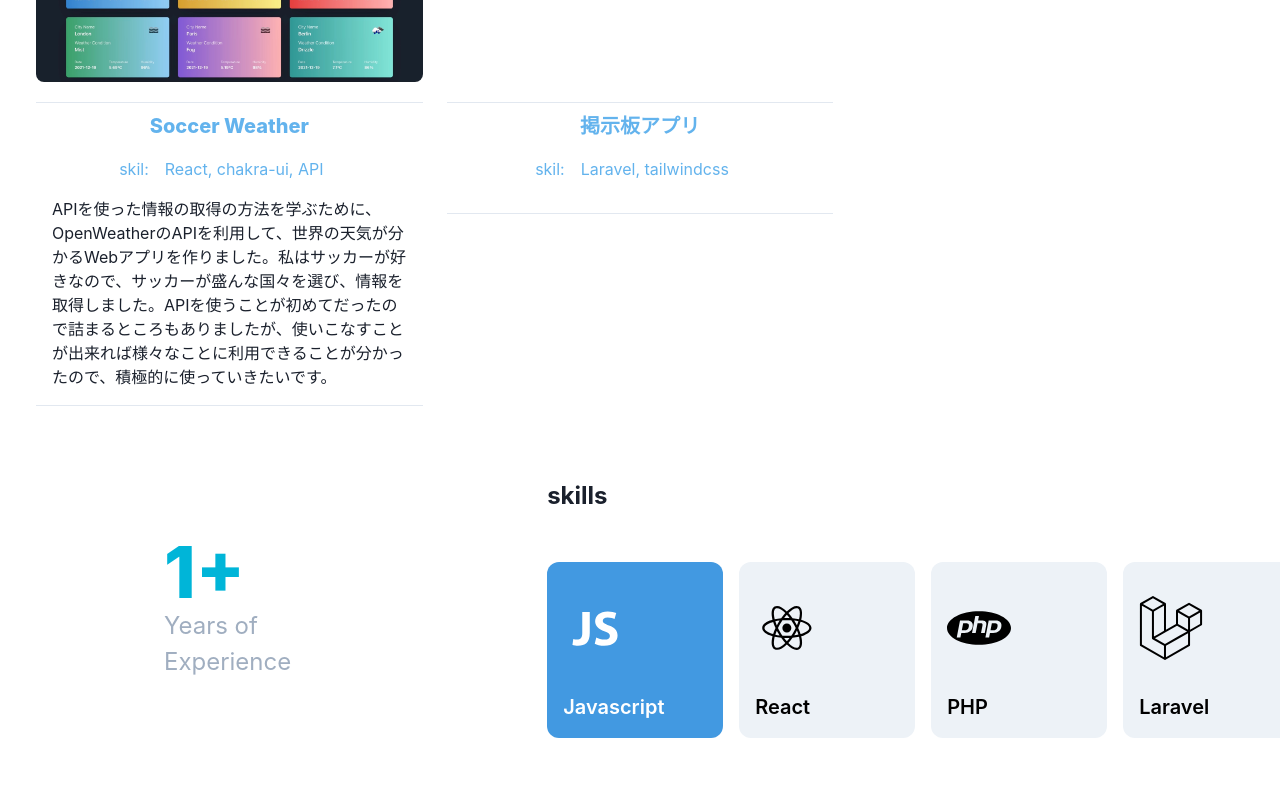
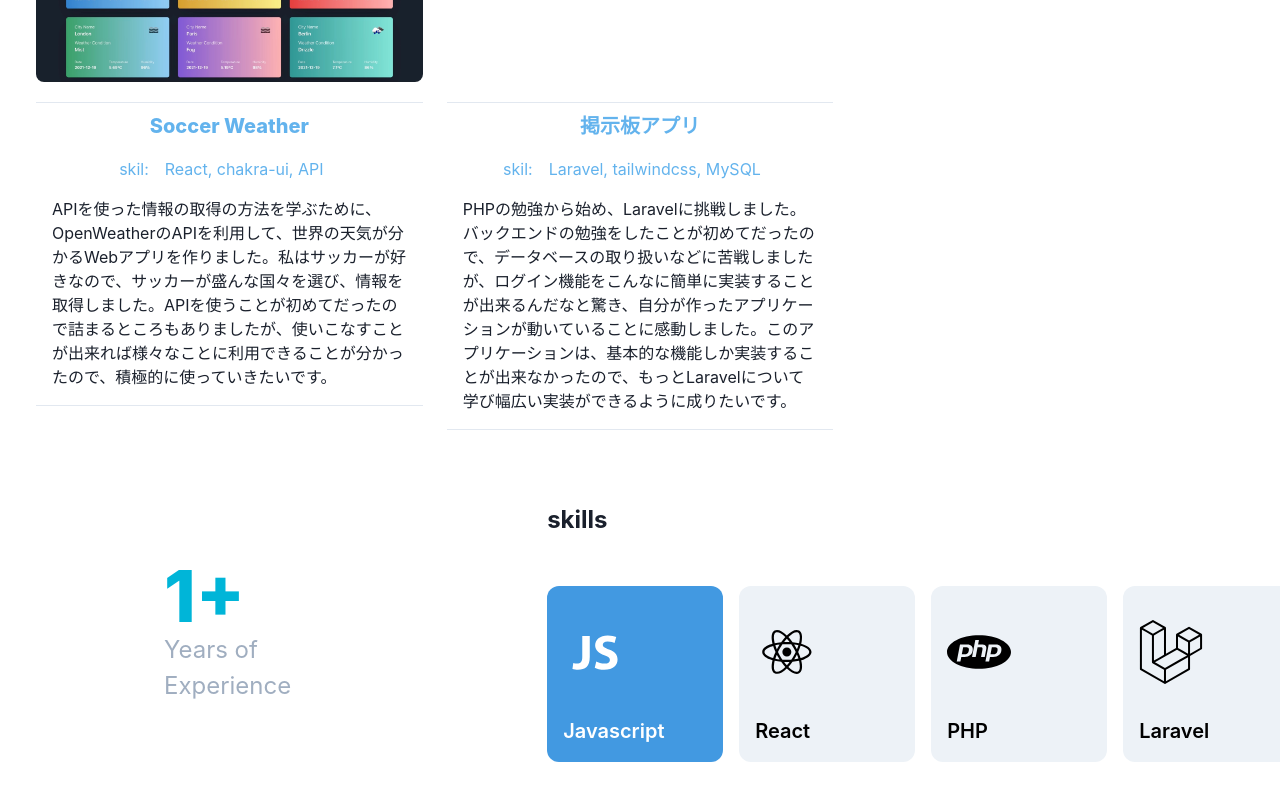
Before and after one commit to RickTurbo/Portfolio, a React (Create React App) app: page / in a window 1280 px wide. Shown: the part 1484-2284 px from the top of the page. Built offline with nearby package versions, Linux system fonts and the light colour scheme.

Commit message:
掲示板アプリの説明の追加

```diff
--- a/src/components/Main.jsx
+++ b/src/components/Main.jsx
@@ -384,10 +384,10 @@ function Main() {
               <AccordionPanel pb={4}>
                 <Flex color="blue.300" justifyContent="center">
                   <Box pr="4">skil:</Box>
-                  <Box pr="4">Laravel, tailwindcss</Box>
+                  <Box pr="4">Laravel, tailwindcss, MySQL</Box>
                 </Flex>
                 <Box pt="4">
-
+                PHPの勉強から始め、Laravelに挑戦しました。バックエンドの勉強をしたことが初めてだったので、データベースの取り扱いなどに苦戦しましたが、ログイン機能をこんなに簡単に実装することが出来るんだなと驚き、自分が作ったアプリケーションが動いていることに感動しました。このアプリケーションは、基本的な機能しか実装することが出来なかったので、もっとLaravelについて学び幅広い実装ができるように成りたいです。
                 </Box>
               </AccordionPanel>
             </AccordionItem>
```
